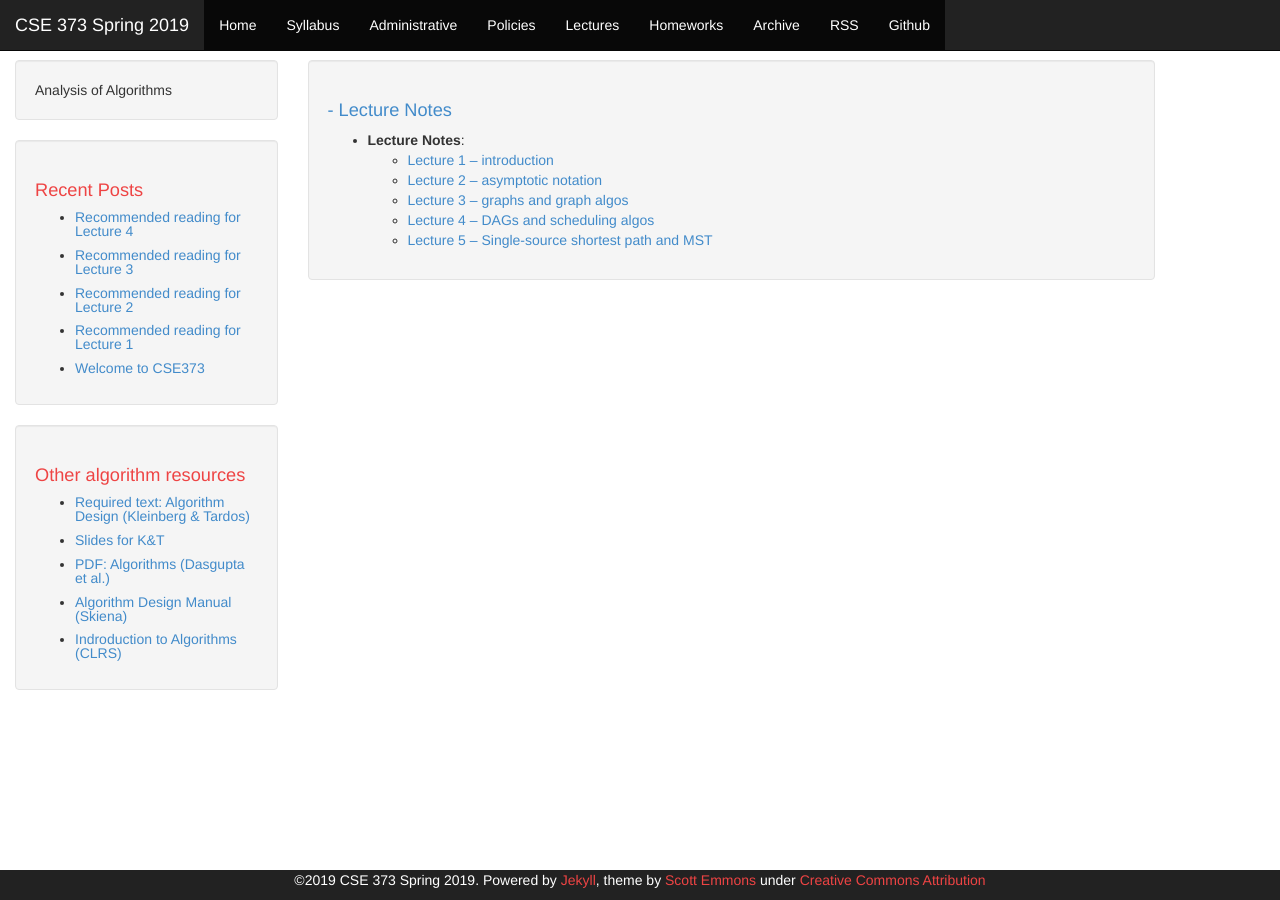
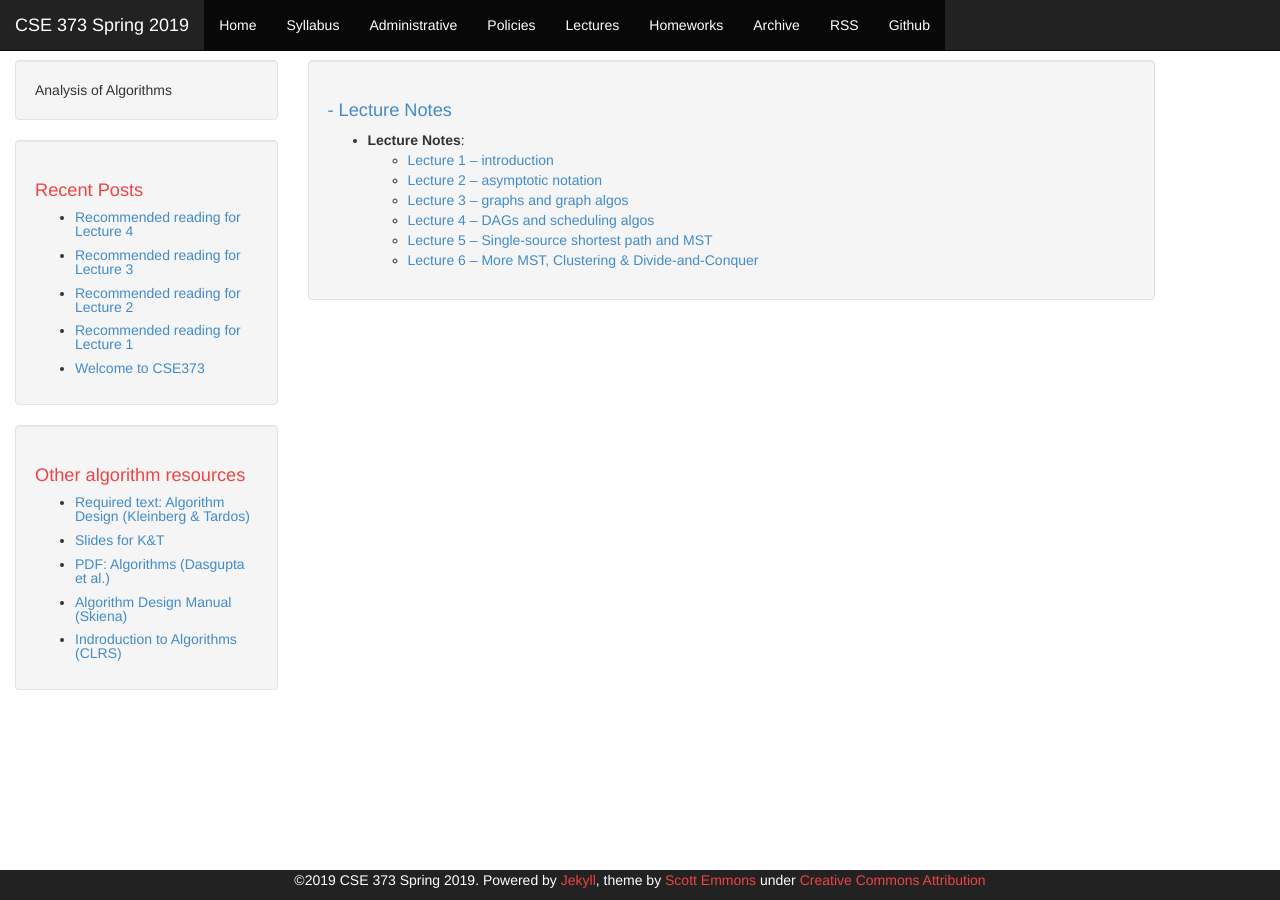
Before and after one commit to rob-p/CSE373S19, a Jekyll site: the page built from lectures.md, in a window 1280 px wide. Built offline with Jekyll 4.4.1, drawn with Linux system fonts in a browser that asks for light colours.

Commit message:
update lecture 6

```diff
--- a/lectures.md
+++ b/lectures.md
@@ -10,6 +10,7 @@ published: true
     * [Lecture 3 -- graphs and graph algos][3]
     * [Lecture 4 -- DAGs and scheduling algos][4]
     * [Lecture 5 -- Single-source shortest path and MST][5]
+    * [Lecture 6 -- More MST, Clustering & Divide-and-Conquer][6]
 
 
 
@@ -19,3 +20,4 @@ published: true
 [3]:{{ site.url }}/notes/Lec3.pdf
 [4]:{{ site.url }}/notes/Lec4.pdf
 [5]:{{ site.url }}/notes/Lec5.pdf
+[6]:{{ site.url }}/notes/Lec6.pdf
```
Also changed, not shown: 1 other file.
